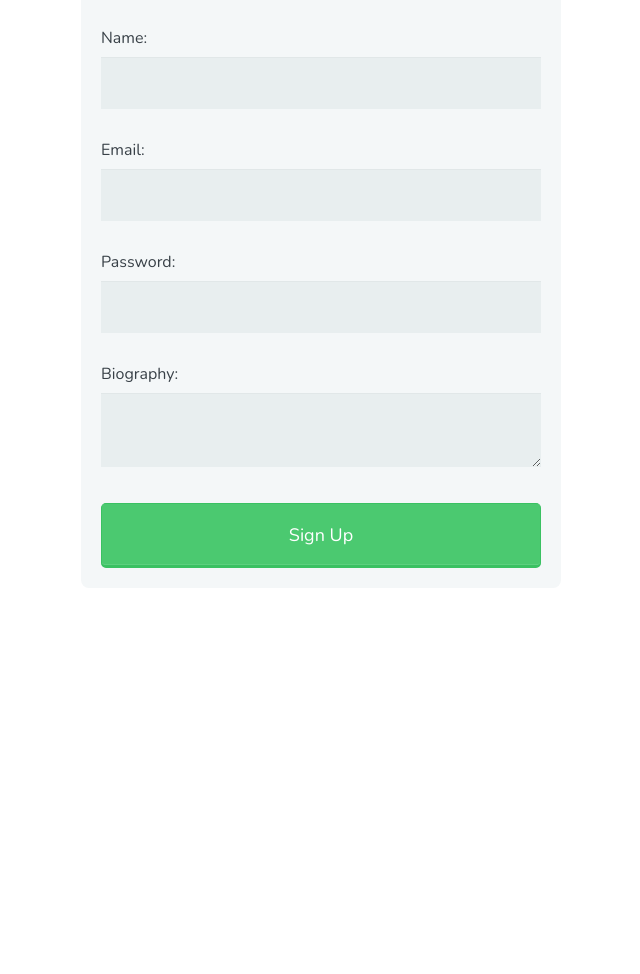
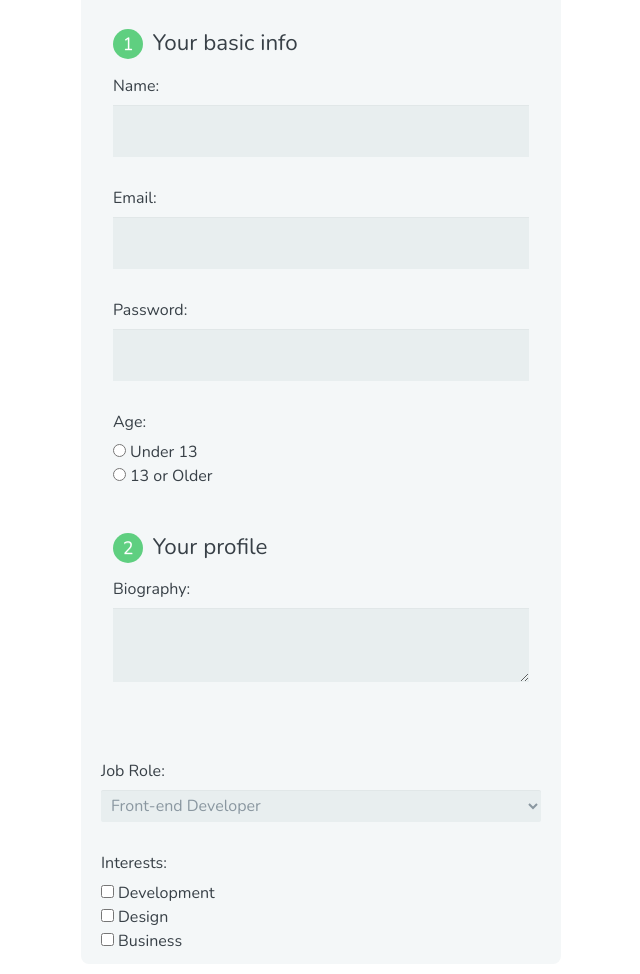
Before and after one commit to SkyCHarris/HTML-Unit-3, a plain HTML site: page HTML Forms/index.html in a window 1280 px wide. Shown: the part 66-1040 px from the top of the page, without its empty margins (319-959 px from the left). Before the commit the page ends 800 px from the top, so only its background shows below. Drawn offline with nearby package versions, Linux system fonts and the light colour scheme.

Commit message:
Added Selectors-Beyond the Basics to Unit 3 folder

```diff
--- a/HTML Forms/index.html
+++ b/HTML Forms/index.html
@@ -13,19 +13,53 @@
         <form action="index.html" method="post">
             <h1>Sign Up</h1>
 
+            <fieldset>
+                <legend><span class="number">1</span> Your basic info</legend>
                 <label for="name">Name:</label>
                 <input type="text" id="name" name="user_name">
-
                 <label for="mail">Email:</label>
                 <input type="email" id="mail" name="user_email">
-
                 <label for="password">Password:</label>
                 <input type="password" id="password" name="user_password">
+                <label>Age:</label>
+                <input type="radio" id="under_13" value="under_13" name="user_age"><label for="under_13" class="light">Under 13</label><br>
+                <input type="radio" id="over_13" value="over_13" name="user_age"><label for="over_13" class="light">13 or Older</label>
+            </fieldset>
 
+            <fieldset>
+                <legend><span class="number">2</span> Your profile</legend>
                 <label for="bio">Biography:</label>
                 <textarea id="bio" name="user_bio"></textarea>
+            </fieldset>
 
+            <label for="job">Job Role:</label>
+            <select id="job" name="user_job">
+                <optgroup label="Web">
+                    <option value="frontend_developer">Front-end Developer</option>
+                    <option value="php_developer">PHP Developer</option>
+                    <option value="python_developer">Python Developer</option>
+                    <option value="rails_developer">Rails Devleoper</option>
+                    <option value="web_designer">Web Designer</option>
+                    <option value="wordpress_developer">Wordpress Developer</option>
+                </optgroup>
+                <optgroup label="Mobile">
+                    <option value="android_developer">Android Developer</option>
+                    <option value="ios_developer">iOS Developer</option>
+                    <option value="mobile_designer">Mobile Designer</option>
+                    </optgroup>
+                <optgroup label="Business">
+                    <option value="business_owner">Business Owner</option>
+                    <option value="freelancer">Freelancer</option>
+                </optgroup>
             <button type="submit">Sign Up</button>
+           </select>
+
+           <label>Interests:</label>
+           <input type="checkbox" id="development" value="interest_development" name="user_interest"><label class="light" for="development">Development</label><br>
+           <input type="checkbox" id="design" value="interest_design" name="user_interest"><label class="light" for="design">Design</label><br>
+           <input type="checkbox" id="business" value="interest_business" name="user_interest"><label class="light" for="business">Business</label>
+
+
         </form>
 
     </body>
--- /dev/null
+++ b/Selectors- Beyond the Basics/css/base-style.css
@@ -0,0 +1,55 @@
+/* Base Styles -------------------- */
+
+* {
+	box-sizing: border-box;
+}
+body {
+	font-family: 'Nunito', sans-serif;
+	color: #384047;
+	padding: 40px 0 60px;
+}
+hr {
+  border: 0;
+  height: 0;
+  border-top: 1px dotted rgba(0, 0, 0, 0.2);
+  margin: 50px 0;
+}
+h1 {
+  margin: 0 0 30px 0;
+  text-align: center;
+}
+form {
+	margin-bottom: 60px;
+}
+
+/* Form Fields -------------------- */
+
+input,
+textarea {
+  font-size: 1em;
+  color: black;
+  font-weight: 300;
+  width: 100%;
+  border: none;
+  height: auto;
+  padding: 15px;
+  outline: 0;
+  margin-bottom: 1.2em;
+  border-radius: .3em;
+  border-bottom: 3px solid rgba(0,0,0, 0.05);
+  background-color: #e8eeef;
+  box-shadow: 0 1px 0 rgba(0,0,0,0.03) inset;
+}
+
+label {
+  display: block;
+  margin-bottom: 0.5em;
+}
+
+/* Media Queries -------------------- */
+
+@media (max-width: 768px) {
+	#container {
+		width: 92%;
+	}
+}
--- /dev/null
+++ b/Selectors- Beyond the Basics/css/selectors.css
@@ -0,0 +1 @@
+/* Attribute Selectors ------------- */
--- /dev/null
+++ b/Selectors- Beyond the Basics/index.html
@@ -0,0 +1,43 @@
+<!DOCTYPE html>
+<html>
+<head>
+	<title>Selectors</title>
+  <meta name="viewport" content="width=device-width, initial-scale=1">
+  <link href='http://fonts.googleapis.com/css?family=Nunito:400,300' rel='stylesheet' type='text/css'>
+  <link rel="stylesheet" href="css/base-style.css">
+  <link rel="stylesheet" href="css/selectors.css">
+</head>
+<body>
+	<div id="container">
+		<form class="form-contact">
+	  	<h1>Contact</h1>
+
+		  <label for="name">Name:</label>
+		  <input type="text" id="name">
+
+     	<label for="email">Email:</label>
+     	<input type="email" id="email" placeholder="email@website.com">
+
+     	<label for="msg">Message:</label>
+     	<textarea id="msg" rows="7"></textarea>
+
+		  <input type="submit" value="Submit">
+ 		  <input type="reset" value="Reset">
+		</form>
+
+		<hr>
+ 		<img src="img/avatar.png" alt="Mountains">
+
+		<form class="form-login">
+			<label for="username">Username:</label>
+			<input type="text" id="username">
+
+			<label for="password">Password:</label>
+			<input type="password" id="password">
+
+			<input type="submit" value="Login">
+      <a href="#" target="_blank">Forgot your password?</a>
+		</form>
+	</div>
+</body>
+</html>
```
Also changed, not shown: Selectors- Beyond the Basics/img/avatar.png (added), 2 other files. Lines whose indentation alone changed are shown as unchanged.
